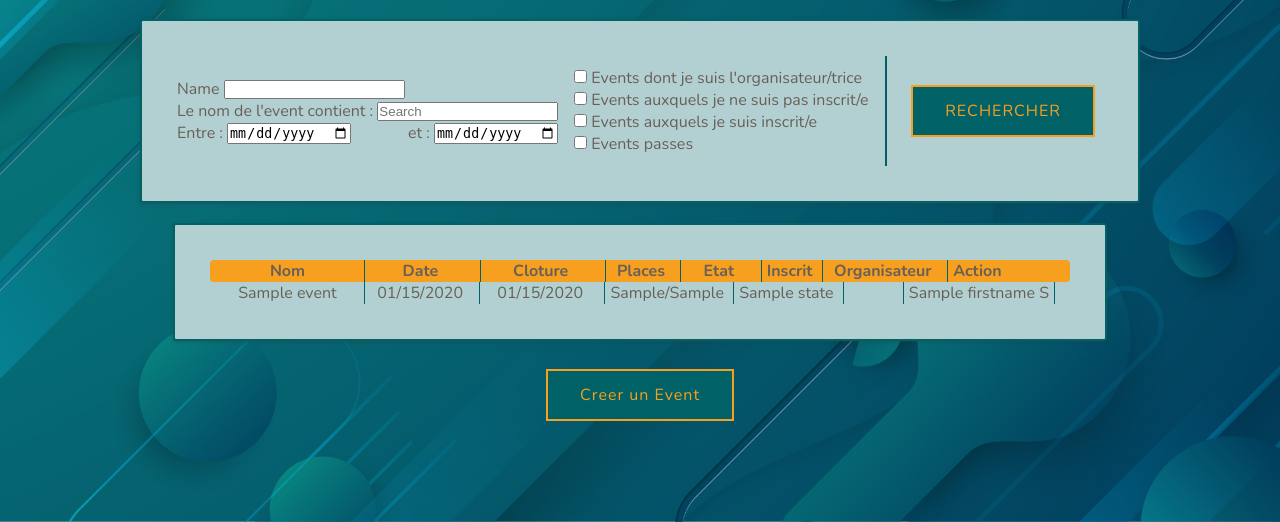
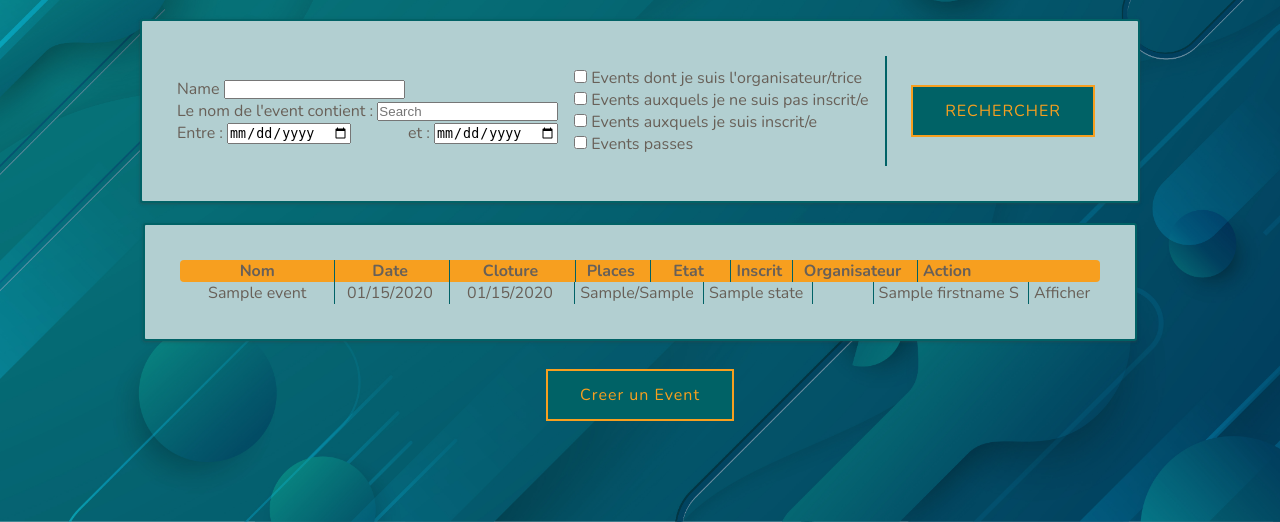
Before and after one commit to KanThor73/eni-events, a Symfony app: template templates/event/eventShowroom.html.twig in a window 1280 px wide. Shown: the part 288-810 px from the top of the page. Run offline with Twig, Linux system fonts and the light colour scheme; the template is opened without the code that fills it: most values are stand-ins (such as "Sample title", 1, 10 or a date in 2020); form fields are guessed from the names that the template uses; some libraries are stand-ins or nearby versions.

Commit message:
correction condition showroom

```diff
--- a/templates/event/eventShowroom.html.twig
+++ b/templates/event/eventShowroom.html.twig
@@ -122,18 +122,18 @@
                     <div class="separator-inline"></div>
                     <span class="isOrganizer">{{ event.organizer.firstname }} {{ event.organizer.name | slice(0, 1) | capitalize }}</span>
                     <div class="separator-inline"></div>
-                    {% if isMember and not isOrganizer %}
+                    {% if isMember and not isOrganizer and event.limitDate | date("m/d/Y")|date('U') > today | date("m/d/Y")|date('U') %}
                         <span><a class="action" href="{{ path('show',{id: event.id }) }}">Afficher</a> / <a href="{{ path('desist',{id: event.id }) }}">Se desister</a></span>
-                    {% elseif not isMember and not isOrganizer and event.state.label == 'Ouvert' %}
-                        <span><a class="action" href="{{ path('show',{id: event.id }) }}">Afficher</a> / <span><a class="action" href="{{ path('register',{id: event.id }) }}">S'inscrire</a> </span>
+                    {% elseif not isMember and not isOrganizer and event.state.label == 'Ouvert' and event.limitDate | date("m/d/Y")|date('U') > today | date("m/d/Y")|date('U') and  event.getNbrOfMembers < event.nbMaxInscription %}
+                        <span><a class="action" href="{{ path('show',{id: event.id }) }}">Afficher</a> / <a class="action" href="{{ path('register',{id: event.id }) }}">S'inscrire</a> </span>
                     {% elseif isOrganizer and event.state.label == 'En cours' %}
-                        <span><a class="action" href="#">Modifier</a> / </span><a class="action" href="{{ path('publish',{id: event.id }) }}">Publier</a></span>
-                    {% elseif event.limitDate < today %}
+                        <span><a class="action" href="#">Modifier</a> / <a class="action" href="{{ path('publish',{id: event.id }) }}">Publier</a></span>
+                    {% elseif isOrganizer and event.state.label == 'En creation' %}
+                        <span><a class="action" href="#">Modifier</a></span>
+                    {% elseif event.limitDate | date("m/d/Y")|date('U') <= today | date("m/d/Y")|date('U') %}
                         <span><a class="action" href="{{ path('show',{id: event.id }) }}">Afficher</a></span>
                     {% elseif event.state.label == 'Ouvert' and isOrganizer %}
                         <span><a class="action" href="{{ path('show',{id: event.id }) }}">Afficher</a> / <a class="action" href="#">Annuler</a></span>
-                    {% elseif event.state.label == 'En cours' and not isOrganizer %}
-                        <span><a class="action" href="{{ path('show',{id: event.id }) }}">Afficher</a></span>
                     {% endif %}
                 </div>
             {% endfor %}
```
Also changed, not shown: src/Controller/EventController.php (+10 -16 lines).
